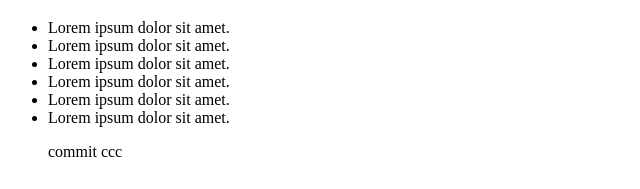
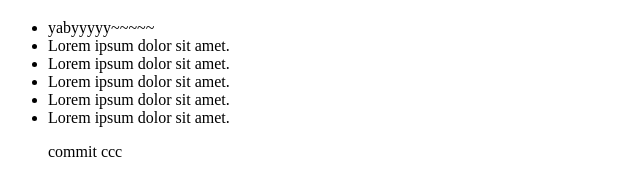
Before and after one commit to weilun1202/TJD101art, a plain HTML site: page index.html in a window 1280 px wide. Shown: the part 194-383 px from the top of the page, 0-640 px from the left. Drawn offline with Linux system fonts and the light colour scheme.

Commit message:
改footer li

```diff
--- a/index.html
+++ b/index.html
@@ -28,7 +28,7 @@
 
     <footer>
         <ul>
-            <li>Lorem ipsum dolor sit amet.</li>
+            <li>yabyyyyy~~~~~</li>
             <li>Lorem ipsum dolor sit amet.</li>
             <li>Lorem ipsum dolor sit amet.</li>
             <li>Lorem ipsum dolor sit amet.</li>
```
